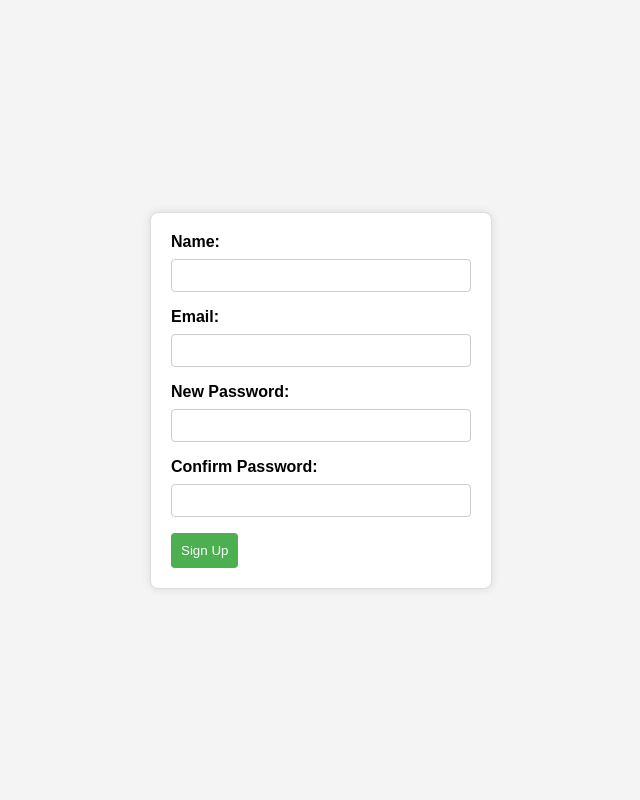
After one commit to 0Tck/inno_23, a Flask app: page /signup in a window 1280 px wide. The commit adds this page. Shown: the whole page, without its empty margins (319-959 px from the left). Run offline with Flask 3, Linux system fonts and the light colour scheme.

Commit message:
multilingual

```diff
--- a/app.py
+++ b/app.py
@@ -121,7 +121,13 @@ def onvisit():
 def search():
     return redirect(url_for('onvisit'))
 
+@app.route('/login')
+def login():
+    return render_template('login.html')
 
+@app.route('/signup')
+def signup():
+    return render_template('signup.html')
 
 if __name__ == '__main__':
     app.run(debug=True)
--- a/static/home.css
+++ b/static/home.css
@@ -1,8 +1,8 @@
 *{
     margin:0;
     padding:0;
-    box-sizing: border-box;
 }
+
 body{
     font-family: 'Source Code Pro', monospace;
 }
@@ -10,6 +10,7 @@ body{
 .bg{
     background: #077cb3;
 }
+
 .main-navbar-light{
     background:transparent!important;
     position: absolute;
@@ -17,7 +18,10 @@ body{
     right:0;
     z-index:3;
     top:10px;
+    padding-left: 0; /* Add this line to remove left padding */
+    padding-right: 0
 }
+
 /*====End of Navabr==*/
 /*====Hero Section===*/
 .hero-wrap{
--- /dev/null
+++ b/templates/signup.html
@@ -0,0 +1,127 @@
+<!DOCTYPE html>
+<html lang="en">
+  <head>
+    <meta charset="UTF-8" />
+    <meta name="viewport" content="width=device-width, initial-scale=1.0" />
+    <title>Styled Registration Form</title>
+
+    <style>
+      body {
+        font-family: Arial, sans-serif;
+        background-color: #f4f4f4;
+        margin: 0;
+        display: flex;
+        align-items: center;
+        justify-content: center;
+        height: 100vh;
+      }
+
+      #registrationForm {
+        background-color: #fff;
+        border: 1px solid #ddd;
+        padding: 20px;
+        border-radius: 8px;
+        box-shadow: 0 0 10px rgba(0, 0, 0, 0.1);
+        width: 300px;
+      }
+
+      label {
+        display: block;
+        margin-bottom: 8px;
+        font-weight: bold;
+      }
+
+      input {
+        width: 100%;
+        padding: 8px;
+        margin-bottom: 16px;
+        box-sizing: border-box;
+        border: 1px solid #ccc;
+        border-radius: 4px;
+      }
+
+      button {
+        background-color: #4caf50;
+        color: #fff;
+        padding: 10px;
+        border: none;
+        border-radius: 4px;
+        cursor: pointer;
+      }
+
+      button:hover {
+        background-color: #45a049;
+      }
+    </style>
+  </head>
+  <body>
+    <form id="registrationForm" onsubmit="submitForm(event)">
+      <label for="name">Name:</label>
+      <input type="text" id="name" name="username" required />
+
+      <label for="email">Email:</label>
+      <input type="email" id="email" name="userEmail" required />
+
+      <label for="newPassword">New Password:</label>
+      <input type="password" id="newPassword" name="password" required />
+
+      <label for="confirmPassword">Confirm Password:</label>
+      <input
+        type="password"
+        id="confirmPassword"
+        name="confirmPassword"
+        required
+      />
+
+      <button type="submit">Sign Up</button>
+    </form>
+
+    <script>
+      function submitForm(event) {
+        event.preventDefault(); // Prevents the default form submission
+
+        // Collect form data
+        const formData = new FormData(
+          document.getElementById("registrationForm")
+        );
+
+        // Convert form data to JSON
+        const jsonData = {};
+        formData.forEach((value, key) => {
+          jsonData[key] = value;
+        });
+
+        // Rename confirmPassword to password
+        jsonData["password"] = jsonData["confirmPassword"];
+        delete jsonData["confirmPassword"];
+
+        // Specify the URL directly
+        const apiUrl = "http://localhost:3002/user/create";
+
+        // Send data as JSON in the body of a POST request
+        fetch(apiUrl, {
+          method: "POST",
+          headers: {
+            "Content-Type": "application/json",
+          },
+          body: JSON.stringify(jsonData),
+        })
+          .then((response) => response.json())
+          .then((data) => {
+            console.log("Success:", data.data);
+            if (Array.isArray(data.data) && data.data.length === 0) {
+              // Handle the case where data.data is an empty array
+              console.log("Data is an empty array");
+            } else {
+              window.location.href = "login";
+            }
+
+          })
+          .catch((error) => {
+            console.error("Error:", error);
+            // Handle errors, e.g., show an error message to the user
+          });
+      }
+    </script>
+  </body>
+</html>
```
Also changed, not shown: templates/home.html (+11 -5 lines), templates/login.html (added, +113 -0 lines).
